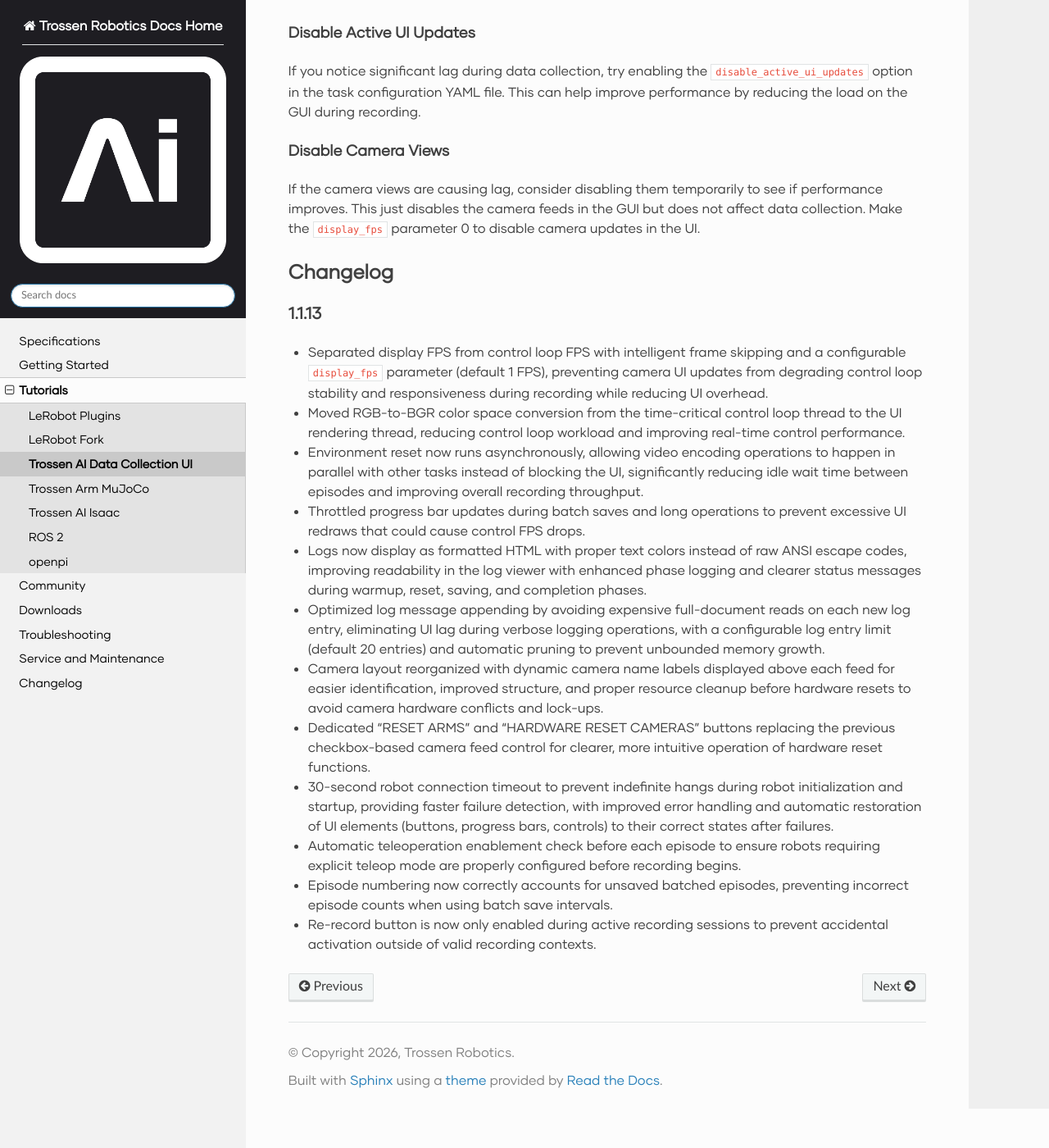
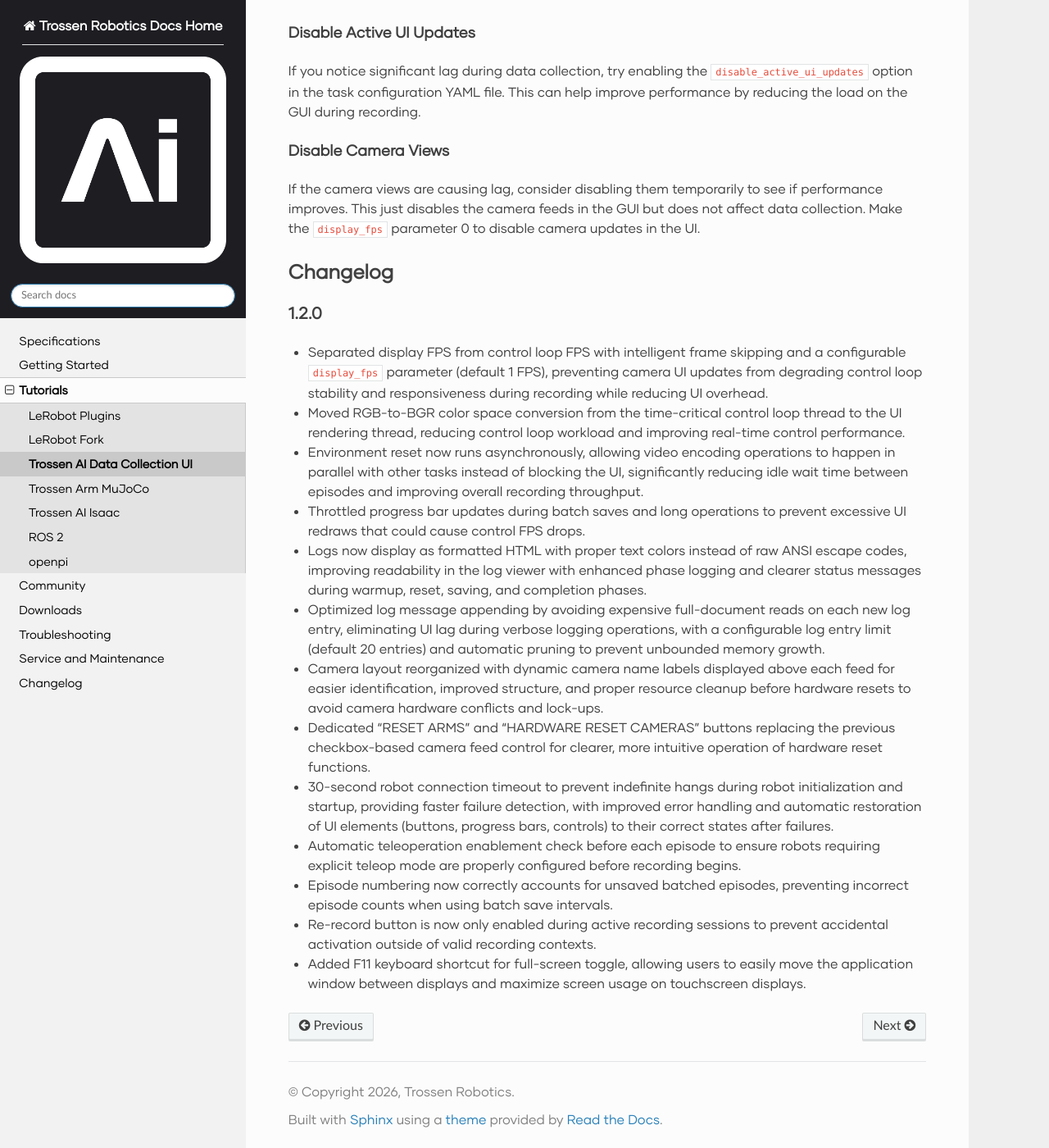
Before and after one commit to TrossenRobotics/trossen_arm, a Sphinx documentation site: the page built from docs/tutorials/trossen_data_collection_ui.rst, in a window 1280 px wide and 1400 px high, scrolled down 15075 px. Shown: the whole window at 82% size. Built offline with Sphinx 7.4.7 and the Read the Docs theme 3.1.0, drawn with Linux system fonts in a browser that asks for light colours; some web fonts are replaced; pages that are not in the unit, such as notebooks, are missing from menus; before the commit the page ends 16427 px from its top, so only the background shows below that.

Commit message:
update change log

```diff
--- a/docs/tutorials/trossen_data_collection_ui.rst
+++ b/docs/tutorials/trossen_data_collection_ui.rst
@@ -694,7 +694,7 @@ Make the ``display_fps`` parameter 0 to disable camera updates in the UI.
 Changelog
 =========
 
-1.1.13
+1.2.0
 ------
 
 - Separated display FPS from control loop FPS with intelligent frame skipping and a configurable ``display_fps`` parameter (default 1 FPS), preventing camera UI updates from degrading control loop stability and responsiveness during recording while reducing UI overhead.
@@ -709,3 +709,4 @@ Changelog
 - Automatic teleoperation enablement check before each episode to ensure robots requiring explicit teleop mode are properly configured before recording begins.
 - Episode numbering now correctly accounts for unsaved batched episodes, preventing incorrect episode counts when using batch save intervals.
 - Re-record button is now only enabled during active recording sessions to prevent accidental activation outside of valid recording contexts.
+- Added F11 keyboard shortcut for full-screen toggle, allowing users to easily move the application window between displays and maximize screen usage on touchscreen displays.
```
